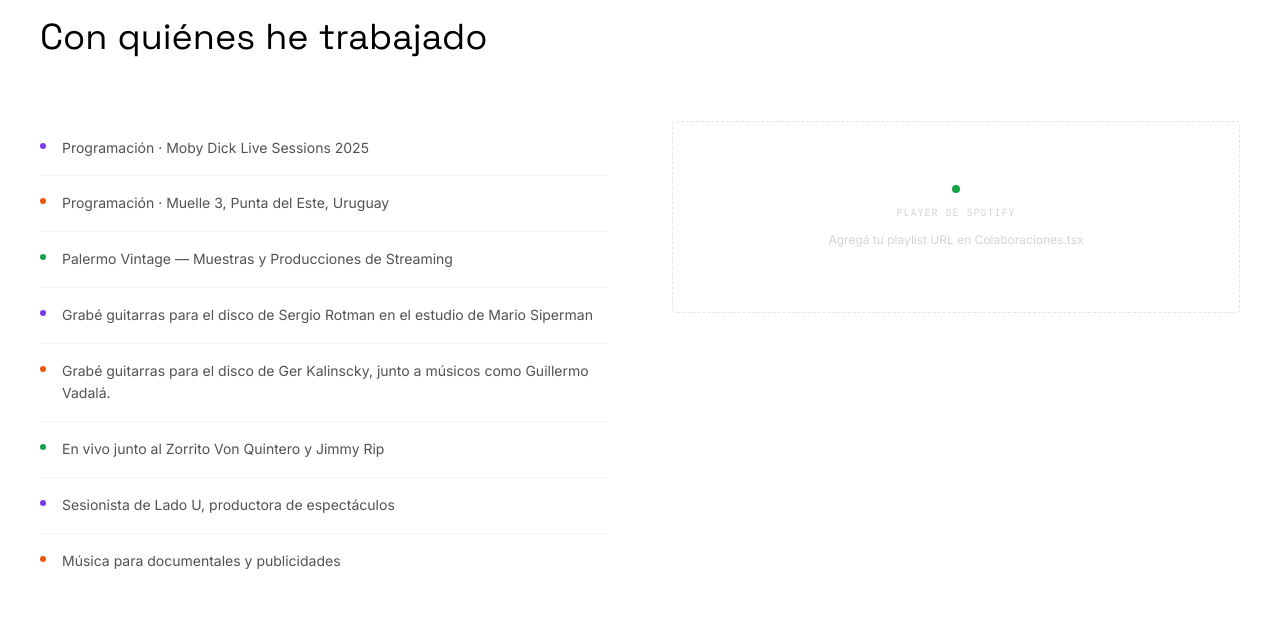
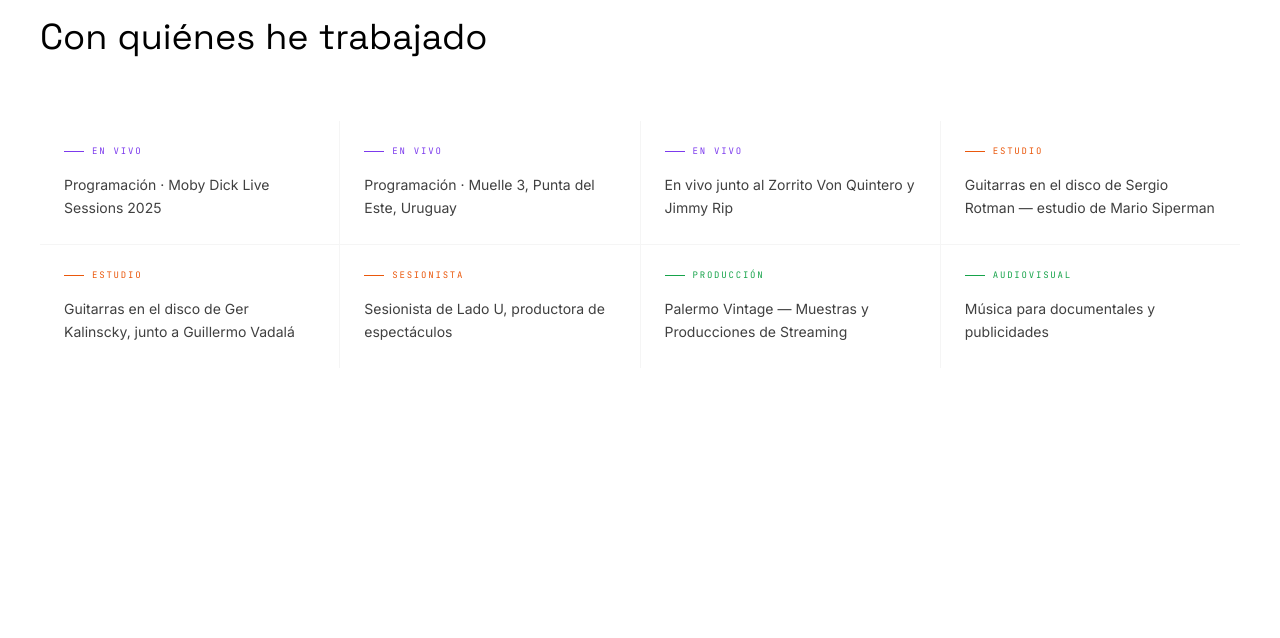
Before and after one commit to jgarciarios/Garcia-Musica, a React (Vite) app: page / in a window 1280 px wide. Shown: the part 5320-5958 px from the top of the page. Built offline with nearby package versions, Linux system fonts and the light colour scheme.

Commit message:
refactor: colaboraciones — grid 4 col por categoria, sin player Spotify

```diff
--- a/src/components/Colaboraciones.tsx
+++ b/src/components/Colaboraciones.tsx
@@ -1,14 +1,19 @@
 import { motion } from "motion/react";
-import { COLABORACIONES } from "../data";
 import { useLang } from "../context/LangContext";
 import { translations } from "../utils/i18n";
 import SectionHeader from "./SectionHeader";
 
-// ⚠️  Reemplazá con la URL de tu playlist de Spotify
-// Ejemplo: https://open.spotify.com/playlist/XXXXXX
-// El iframe acepta formato: https://open.spotify.com/embed/playlist/XXXXXX
-const SPOTIFY_PLAYLIST_URL: string | null = null;
-// const SPOTIFY_PLAYLIST_URL = "https://open.spotify.com/embed/playlist/TU_PLAYLIST_ID?utm_source=generator&theme=0";
+// Colaboraciones con categoría visual
+const ITEMS = [
+  { cat: "En vivo",      color: "#7C3AED", text: "Programación · Moby Dick Live Sessions 2025" },
+  { cat: "En vivo",      color: "#7C3AED", text: "Programación · Muelle 3, Punta del Este, Uruguay" },
+  { cat: "En vivo",      color: "#7C3AED", text: "En vivo junto al Zorrito Von Quintero y Jimmy Rip" },
+  { cat: "Estudio",      color: "#EA580C", text: "Guitarras en el disco de Sergio Rotman — estudio de Mario Siperman" },
+  { cat: "Estudio",      color: "#EA580C", text: "Guitarras en el disco de Ger Kalinscky, junto a Guillermo Vadalá" },
+  { cat: "Sesionista",   color: "#EA580C", text: "Sesionista de Lado U, productora de espectáculos" },
+  { cat: "Producción",   color: "#16A34A", text: "Palermo Vintage — Muestras y Producciones de Streaming" },
+  { cat: "Audiovisual",  color: "#16A34A", text: "Música para documentales y publicidades" },
+];
 
 export default function Colaboraciones() {
   const { lang } = useLang();
@@ -20,66 +25,38 @@ export default function Colaboraciones() {
 
         <SectionHeader title={col.title} />
 
-        <div className="grid grid-cols-1 lg:grid-cols-2 gap-16 items-start">
+        <div className="grid grid-cols-1 sm:grid-cols-2 lg:grid-cols-4 gap-px bg-neutral-100">
+          {ITEMS.map((item, i) => (
+            <motion.div
+              key={i}
+              initial={{ opacity: 0, y: 12 }}
+              whileInView={{ opacity: 1, y: 0 }}
+              viewport={{ once: true, margin: "-20px" }}
+              transition={{ duration: 0.4, delay: i * 0.06 }}
+              className="bg-white p-6 flex flex-col gap-4 group hover:bg-neutral-50 transition-colors"
+            >
+              {/* Línea de color + categoría */}
+              <div className="flex items-center gap-2">
+                <span
+                  className="w-5 h-px flex-shrink-0"
+                  style={{ backgroundColor: item.color }}
+                />
+                <span
+                  className="font-mono text-[9px] uppercase tracking-[0.2em]"
+                  style={{ color: item.color }}
+                >
+                  {item.cat}
+                </span>
+              </div>
 
-          {/* Collaborations list */}
-          <div className="space-y-0">
-            {COLABORACIONES.map((item, i) => (
-              <motion.div
-                key={item.id}
-                initial={{ opacity: 0, x: -8 }}
-                whileInView={{ opacity: 1, x: 0 }}
-                viewport={{ once: true, margin: "-10px" }}
-                transition={{ duration: 0.4, delay: i * 0.05 }}
-                className="flex items-start gap-4 py-4 border-b border-neutral-100 last:border-0 group"
-              >
-                {/* Accent dot cycles violet/orange/green */}
-                <div
-                  className="w-1.5 h-1.5 rounded-full mt-1.5 flex-shrink-0"
-                  style={{
-                    backgroundColor: ["#7C3AED", "#EA580C", "#16A34A"][i % 3],
-                  }}
-                />
-                <p className="text-neutral-600 text-sm leading-relaxed group-hover:text-black transition-colors">
-                  {item.text}
-                </p>
-              </motion.div>
-            ))}
-          </div>
+              {/* Texto */}
+              <p className="text-neutral-700 text-sm leading-relaxed flex-1">
+                {item.text}
+              </p>
+            </motion.div>
+          ))}
+        </div>
 
-          {/* Spotify playlist player */}
-          <motion.div
-            initial={{ opacity: 0, x: 12 }}
-            whileInView={{ opacity: 1, x: 0 }}
-            viewport={{ once: true }}
-            transition={{ duration: 0.6, delay: 0.15 }}
-          >
-            {SPOTIFY_PLAYLIST_URL ? (
-              <div className="rounded overflow-hidden border border-neutral-100">
-                <iframe
-                  src={SPOTIFY_PLAYLIST_URL}
-                  width="100%"
-                  height="380"
-                  allow="autoplay; clipboard-write; encrypted-media; fullscreen; picture-in-picture"
-                  loading="lazy"
-                  style={{ border: "none" }}
-                  title="García Música — Playlist"
-                />
-              </div>
-            ) : (
-              <div className="flex flex-col items-center justify-center h-48 border border-dashed border-neutral-200 rounded text-center px-6 gap-3">
-                <span className="w-2 h-2 rounded-full bg-[#16A34A]" />
-                <p className="font-mono text-[10px] uppercase tracking-widest text-neutral-300">
-                  Player de Spotify
-                </p>
-                <p className="text-neutral-300 text-xs">
-                  Agregá tu playlist URL en Colaboraciones.tsx
-                </p>
-              </div>
-            )}
-          </motion.div>
-
-        </div>
       </div>
     </section>
   );
```
